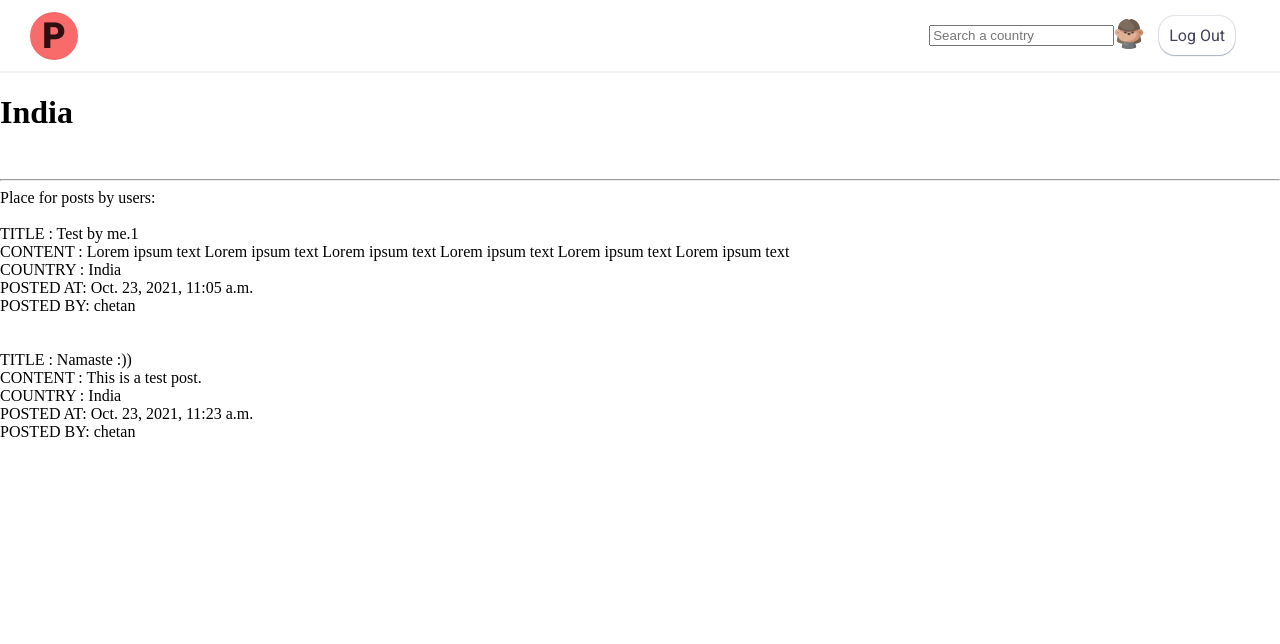
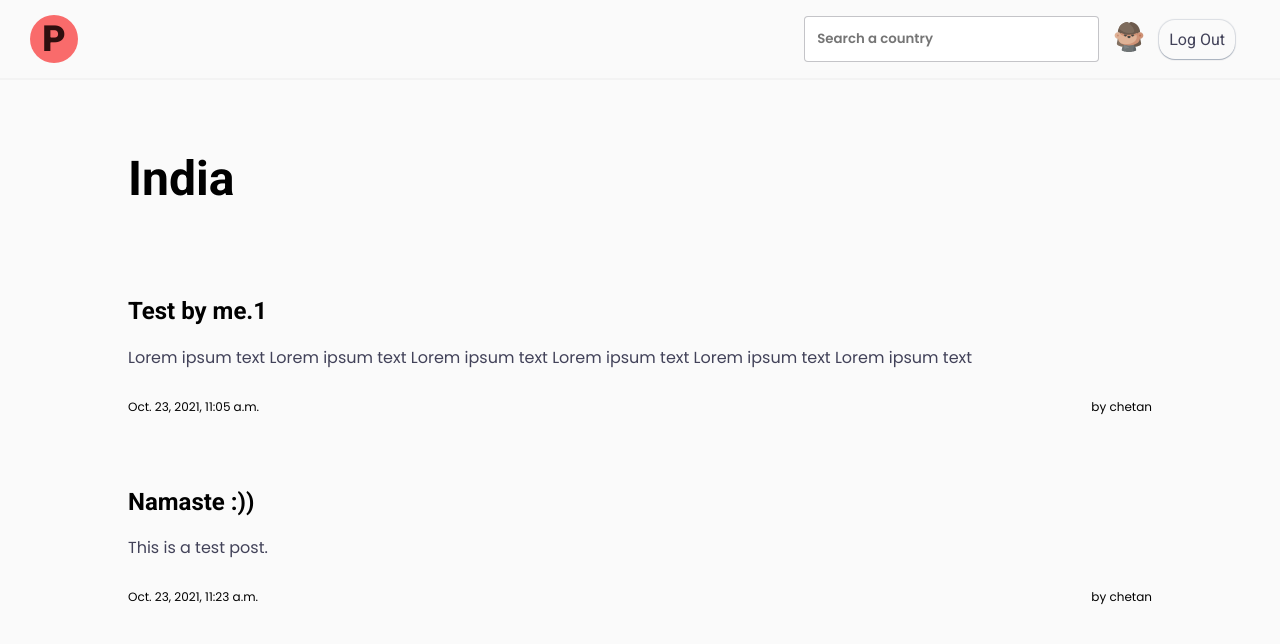
Before and after one commit to anubhav06/about-place, a Django app: page /India/ in a window 1280 px wide. Shown: the top 644 px of the page. Run offline with Django 3.2, Linux system fonts and the light colour scheme; a user stored in the database is signed in; data comes from the database, SQL or seed files in the repository; both versions use the stored data as it was after the commit; some libraries are stand-ins or nearby versions.

Commit message:
flag, post & search bar design

```diff
--- /dev/null
+++ b/aboutPlace/heritage/static/heritage/countryPage.css
@@ -0,0 +1,46 @@
+.info {
+  width: 80%;
+  margin: 30px auto 50px auto;
+}
+
+.info__name {
+  display: flex;
+  justify-content: space-between;
+  align-items: center;
+}
+
+.info__name > h1 {
+  font-size: 48px;
+  font-family: var(--roboto);
+}
+
+.posts {
+  width: 80%;
+  margin: auto;
+}
+
+.posts__post {
+  margin-bottom: 60px;
+}
+
+.posts__post > h2 {
+  font-family: var(--roboto);
+}
+
+.posts__post > p {
+  font-family: var(--poppins);
+}
+
+.posts__post .content {
+  color: #424259;
+}
+
+.post-info {
+  font-family: var(--poppins);
+  display: flex;
+  justify-content: space-between;
+}
+
+.posts__post .post-info > p {
+  font-size: 12px;
+}
--- a/aboutPlace/heritage/static/heritage/index.css
+++ b/aboutPlace/heritage/static/heritage/index.css
@@ -54,7 +54,7 @@
 }
 
 .countries__country {
-  margin: 10px 0;
+  margin: 30px 0;
   box-shadow: rgba(100, 100, 111, 0.2) 0px 7px 29px 0px;
   transition: 300ms ease-in-out;
 }
--- a/aboutPlace/heritage/static/heritage/styles.css
+++ b/aboutPlace/heritage/static/heritage/styles.css
@@ -16,6 +16,7 @@ html {
 body {
   margin: 0;
   padding: 0;
+  background-color: #fafafa;
 }
 
 ul {
@@ -66,6 +67,19 @@ a:visited {
     rgba(9, 30, 66, 0.13) 0px 0px 1px 1px;
 }
 
+.nav__links form {
+  margin: 0 15px;
+}
+
+.nav__links form input {
+  font-family: var(--poppins);
+  width: 100%;
+  padding: 12px;
+  border-radius: 4px;
+  border: 1px solid rgba(62, 60, 73, 0.3);
+  font-weight: 600;
+}
+
 .nav__links a > img {
   width: 30px;
   height: 30px;
@@ -79,3 +93,27 @@ a:visited {
 .nav__links li > a:hover {
   font-weight: 700;
 }
+
+.tooltip {
+  position: relative;
+  display: inline-block;
+}
+
+.tooltip .tooltiptext {
+  visibility: hidden;
+  background-color: #2f0f0f;
+  color: #fff;
+  text-align: center;
+  padding: 5px 0;
+  border-radius: 6px;
+  position: absolute;
+  z-index: 2;
+  width: 120px;
+  top: -5px;
+  right: 105%;
+}
+
+/* Show the tooltip text when you mouse over the tooltip container */
+.tooltip:hover .tooltiptext {
+  visibility: visible;
+}
--- a/aboutPlace/heritage/templates/heritage/countryPage.html
+++ b/aboutPlace/heritage/templates/heritage/countryPage.html
@@ -3,32 +3,37 @@
 
 {% block body %}
 
-    <strong> <h1>  {{country}} </h1> </strong> <br>
-
+<section class="info">
+    <div class="info__name">
+        <h1> {{country}} </h1>
         <input class="country" type="hidden" value="{{country}}">
         <div class="coatOfArms"> </div>
-    <div class="continents"> </div>
+    </div>
+    <!-- <div class="continents"> </div>
     <div class="currencies-name"> </div>
     <div class="currencies-symbol"> </div>
     <div class="flags"> </div>
     <div class="languages"> </div>
-    <div class="population"> </div>
+    <div class="population"> </div> -->
+</section>
+<!-- Place for posts by users: <br><br> -->
 
-    <hr>
-    Place for posts by users: <br><br>
-
+<section class="posts">
     {% for post in posts %}
-        <div>
-            TITLE : {{post.title}} <br>
-            CONTENT : {{post.content}} <br>
-            COUNTRY : {{post.country}} <br>
-            POSTED AT: {{post.timestamp}} <br>
-            POSTED BY: {{post.poster}} <br>
-        </div> <br><br>
+    <div class="posts__post">
+        <h2>{{post.title}}</h2>
+        <p class="content">{{post.content}}</p>
+        <!-- COUNTRY : {{post.country}} <br> -->
+        <div class="post-info">
+            <p class="time"> {{post.timestamp}} </p>
+            <p class="poster">by {{post.poster}} </p>
+        </div>
+    </div>
     {% endfor %}
+</section>
 
 {% if posts %}
-        <script> countryPageLoad() </script>
+<script> countryPageLoad()</script>
 {% endif %}
 
 {% endblock %}
--- a/aboutPlace/heritage/templates/heritage/layout.html
+++ b/aboutPlace/heritage/templates/heritage/layout.html
@@ -19,6 +19,7 @@
     <link href="{% static 'heritage/styles.css' %}" rel="stylesheet">
     <link href="{% static 'heritage/index.css' %}" rel="stylesheet">
     <link href="{% static 'heritage/form.css' %}" rel="stylesheet">
+    <link href="{% static 'heritage/countryPage.css' %}" rel="stylesheet">
 
     {% block script %}
     {% endblock %}
@@ -36,11 +37,12 @@
             </form>
 
             {% if user.is_authenticated %}
-                <a href="#"><img src="{% static 'heritage/avatar.svg' %}"></a>
-                <li><a href="{%url 'logout' %}">Log Out</a></li>
+            <a href="#" class="tooltip"><img src="{% static 'heritage/avatar.svg' %}">
+                <span class="tooltiptext">{{user}}</span></a>
+            <li><a href="{%url 'logout' %}">Log Out</a></li>
             {% else %}
-                <li><a href="{% url 'login' %}">Login</a></li>
-                <li><a href="{% url 'register' %}">Register</a></li>
+            <li><a href="{% url 'login' %}">Login</a></li>
+            <li><a href="{% url 'register' %}">Register</a></li>
             {% endif %}
         </ul>
     </nav>
```
Also changed, not shown: aboutPlace/db.sqlite3. Lines whose indentation alone changed are shown as unchanged.
